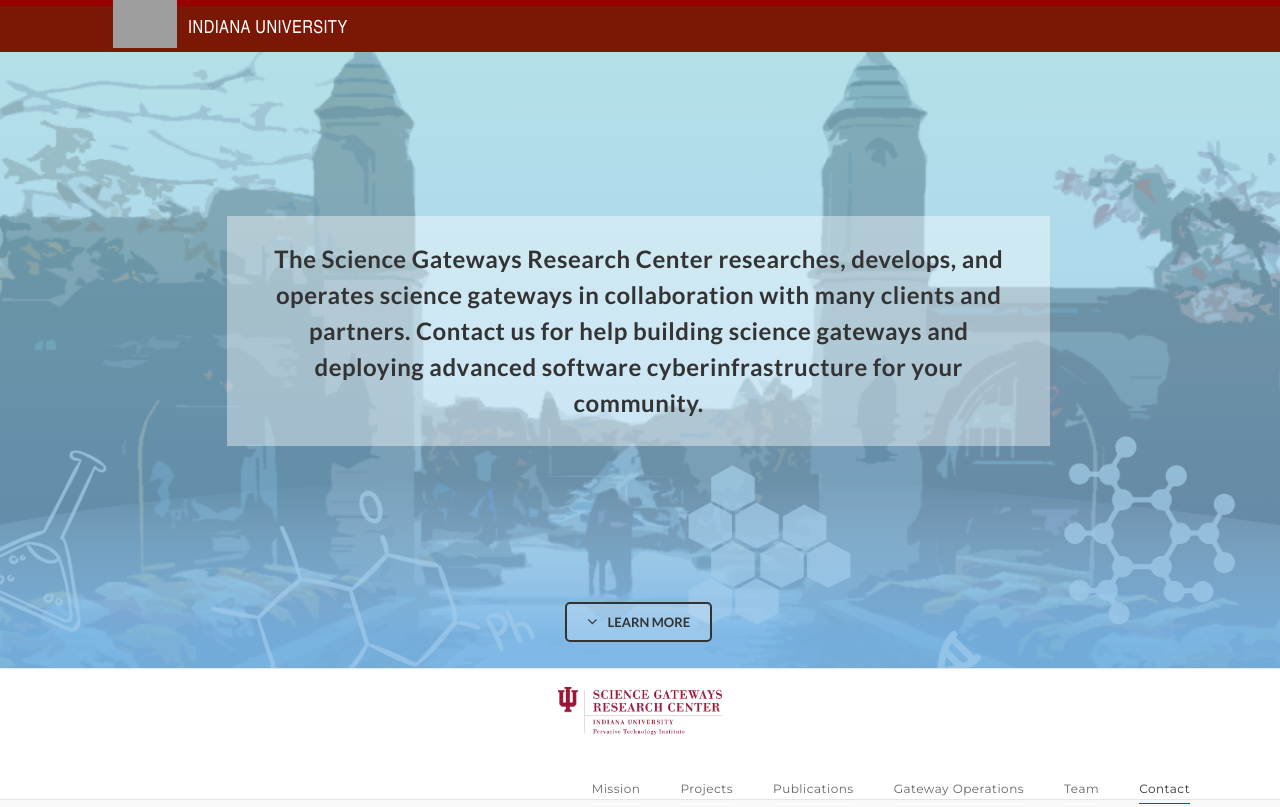
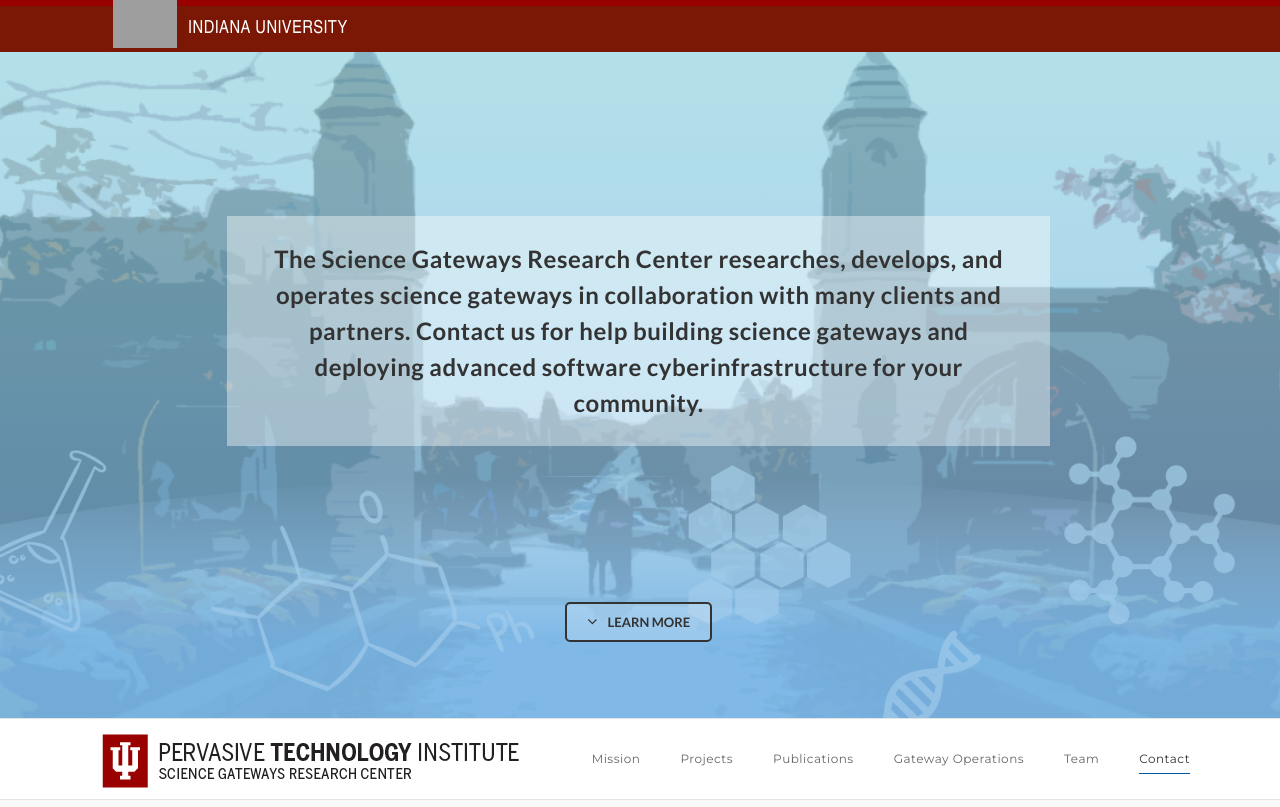
Before and after one commit to SciGaP/IU-SGRC-Website, a plain HTML site: page index.html in a window 1280 px wide. Shown: the top 807 px of the page. Drawn offline with Linux system fonts and the light colour scheme; grey boxes are pictures that could not be loaded; a script that the page names is missing; a web font is replaced by a local one.

Commit message:
Adding new SGRC name logo

```diff
--- a/index.html
+++ b/index.html
@@ -59,7 +59,7 @@
             <span class="icon-bar"></span>
           </button>
           <a class="navbar-brand scroll" href="#home">
-            <img src="img/IU_Science_Gateways_Research_Center_Logo.jpg" width="15%" /> <!--IU_Science_Gateways_Research_Center_Logo.jpg SGRC-web-horiz-72ppi.png -->
+            <img src="img/SGRC-web-horiz-72ppi.png" width="100%" /> <!--IU_Science_Gateways_Research_Center_Logo.jpg SGRC-web-horiz-72ppi.png -->
           </a>
         </div>
         <div class="collapse navbar-collapse">
```
